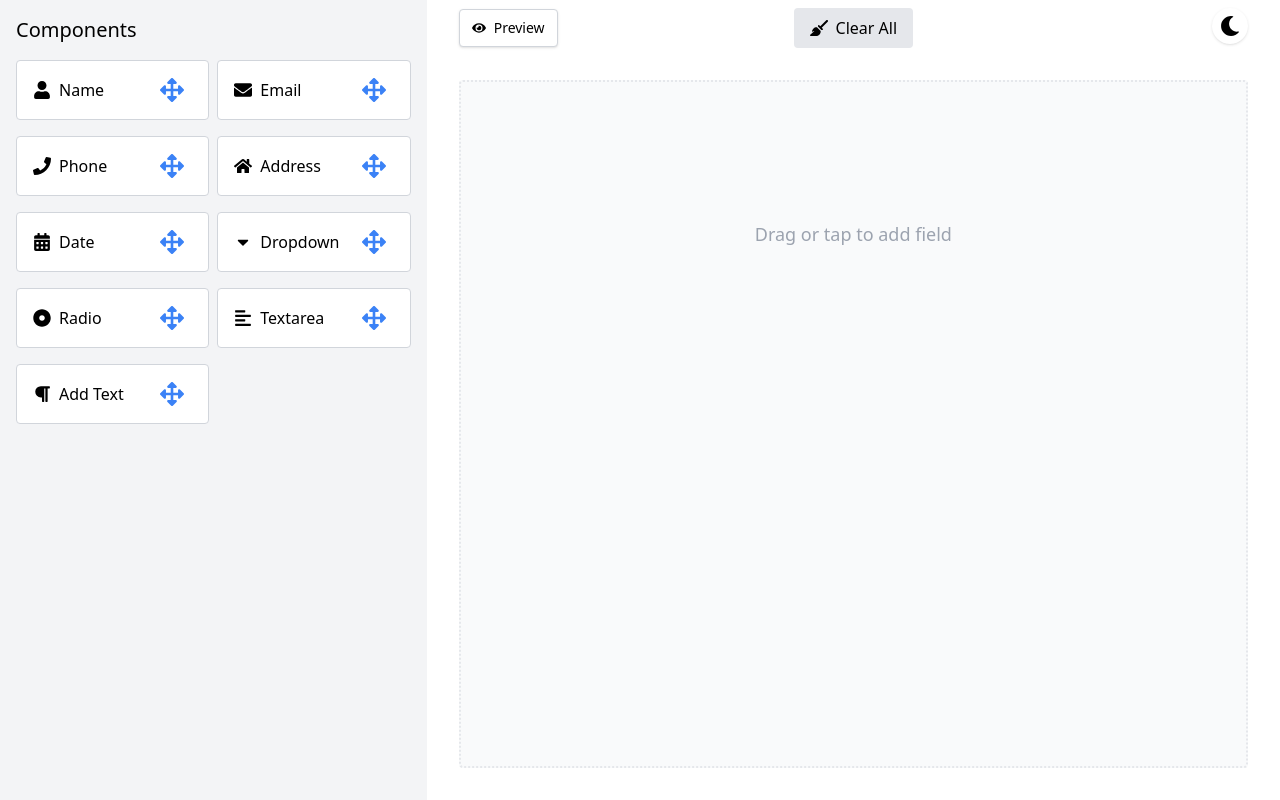
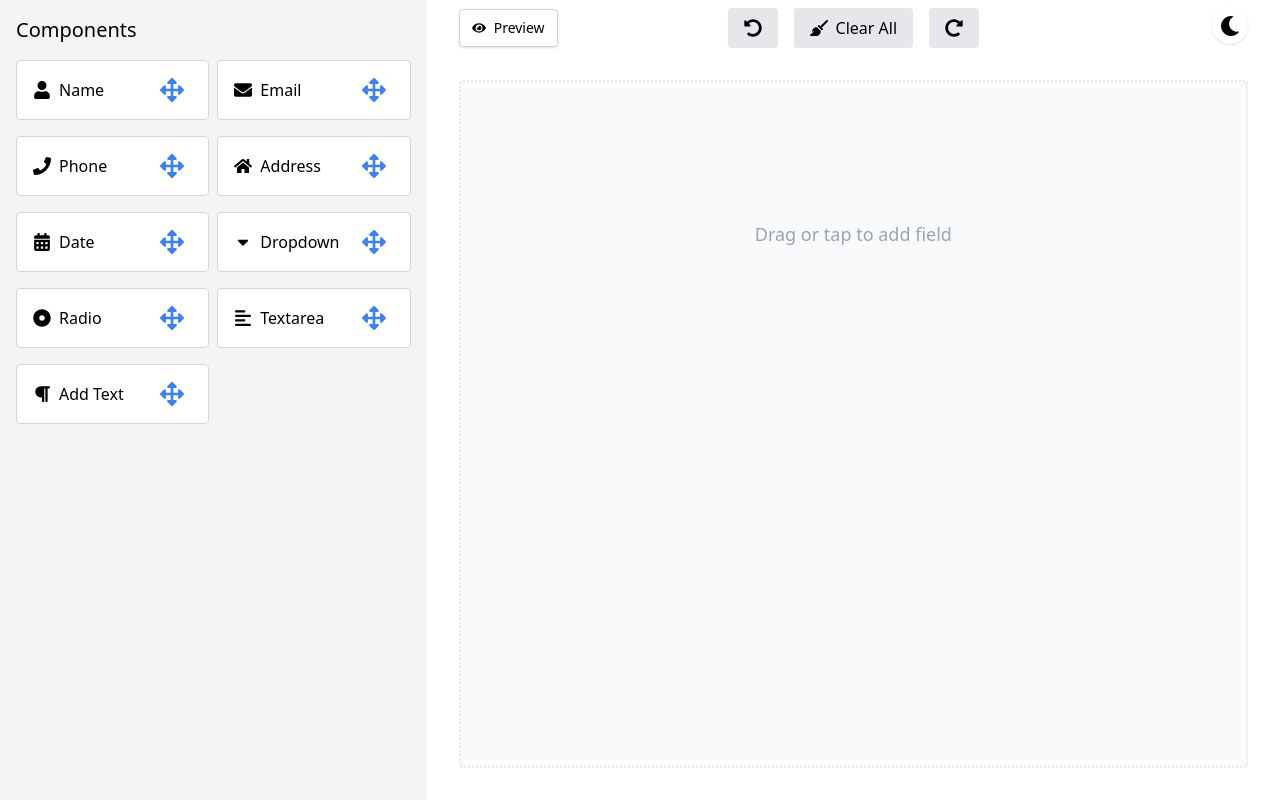
Before and after one commit to Abhi47Singh/React-Drag-Drop-Form, a React (Vite) app: page / in a window 1280 px wide. Built offline with nearby package versions, Linux system fonts and the light colour scheme.

Commit message:
undo-redo added

```diff
--- a/src/App.jsx
+++ b/src/App.jsx
@@ -13,6 +13,7 @@ import { arrayMove } from "@dnd-kit/sortable";
 import Sidebar from "./components/Sidebar";
 import FormBuilder from "./components/FormBuilder";
 import PreviewModal from "./components/PreviewModal";
+import useUndoRedo from "./hooks/useUndoRedo";
 
 const COMPONENTS = [
   { type: "name", label: "Name" },
@@ -27,7 +28,10 @@ const COMPONENTS = [
 ];
 
 export default function App() {
-  const [fields, setFields] = useState([]);
+  const [fields, setFields, undoAction, redoAction, clearAll] = useUndoRedo(
+    [],
+    10
+  );
   const [preview, setPreview] = useState(false);
   const [theme, setTheme] = useState("light");
   const [config, setConfig] = useState(null);
@@ -113,16 +117,15 @@ export default function App() {
     setFields((prev) => [...prev, ...newFields]);
   };
 
-  // Standard update/remove
-  const updateField = (id, updates) =>
+  // Update/add/remove handlers using setFields
+  const updateField = (id, updates) => {
     setFields((prev) =>
       prev.map((f) => (f.id === id ? { ...f, ...updates } : f))
     );
-  const removeField = (id) =>
+  };
+  const removeField = (id) => {
     setFields((prev) => prev.filter((f) => f.id !== id));
-
-  // Add this function:
-  const clearAll = () => setFields([]);
+  };
 
   return (
     <div
@@ -169,7 +172,9 @@ export default function App() {
             removeField={removeField}
             setConfig={setConfig}
             setPreview={setPreview}
-            clearAll={clearAll} // <-- Pass here
+            undoAction={undoAction}
+            redoAction={redoAction}
+            clearAll={clearAll}
           />
         </div>
       </DndContext>
--- a/src/components/FormBuilder.jsx
+++ b/src/components/FormBuilder.jsx
@@ -1,13 +1,23 @@
-import React, { useState, useRef, useEffect } from "react";
+import React, { useRef, useEffect } from "react";
 import { useDroppable } from "@dnd-kit/core";
 import { SortableContext, verticalListSortingStrategy } from "@dnd-kit/sortable";
-import { FaEye } from "react-icons/fa";
+import { FaEye, FaRedoAlt, FaUndoAlt } from "react-icons/fa";
 import { FaBroom } from "react-icons/fa6";
 import SortableField, { SortableFieldGroup } from "./SortableField";
 
-export default function FormBuilder({ fields, updateField, removeField, setConfig, setPreview, clearAll }) {
+export default function FormBuilder({
+  fields,
+  updateField,
+  removeField,
+  setConfig,
+  setPreview,
+  undoAction,
+  redoAction,
+  clearAll,
+}) {
   const { setNodeRef, isOver } = useDroppable({ id: "form-dropzone" });
   const dropzoneRef = useRef(null);
+
 
   // Auto-scroll to bottom when fields change
   useEffect(() => {
@@ -48,14 +58,29 @@ export default function FormBuilder({ fields, updateField, removeField, setConfi
 
   return (
     <div className="flex-1 relative flex flex-col mt-6">
-      {/* Clear All Button */}
-      <div className="flex justify-center -mt-4">
+      {/* Clear All, Undo, Redo Buttons */}
+      <div className="flex justify-center gap-4 -mt-4">
+        {/* Undo */}
+        <button
+          onClick={undoAction}
+          className="flex items-center gap-2 px-4 py-2 rounded bg-gray-200 dark:bg-gray-700 text-black dark:text-white hover:!bg-green-500 hover:text-white transition"
+        >
+          <FaUndoAlt className="text-lg" />
+        </button>
+        {/* Clear All */}
         <button
           onClick={clearAll}
-          className="flex items-center gap-2 px-4 py-2 rounded bg-gray-200 dark:bg-gray-700 text-black dark:text-white hover:bg-red-500 hover:text-white transition"
+          className="flex items-center gap-2 px-4 py-2 rounded bg-gray-200 dark:bg-gray-700 text-black dark:text-white hover:!bg-red-500 hover:!text-white transition-colors"
         >
           <FaBroom className="text-lg" />
           Clear All
+        </button>
+        {/* Redo */}
+        <button
+          onClick={redoAction}
+          className="flex items-center gap-2 px-4 py-2 rounded bg-gray-200 dark:bg-gray-700 text-black dark:text-white hover:!bg-green-500 hover:text-white transition"
+        >
+          <FaRedoAlt className="text-lg" />
         </button>
       </div>
 
--- /dev/null
+++ b/src/hooks/useUndoRedo.js
@@ -0,0 +1,39 @@
+import { useRef, useState } from "react";
+
+export default function useUndoRedo(initialState, limit = 10) {
+  const [state, setState] = useState(initialState);
+  const undoStack = useRef([]);
+  const redoStack = useRef([]);
+
+  const set = (newState) => {
+    // Only push if state actually changes
+    if (newState !== state) {
+      undoStack.current.push(state);
+      if (undoStack.current.length > limit) undoStack.current.shift();
+      setState(newState);
+      redoStack.current = [];
+    }
+  };
+
+  const undo = () => {
+    if (undoStack.current.length === 0) return;
+    const prev = undoStack.current.pop();
+    redoStack.current.push(state);
+    setState(prev);
+  };
+
+  const redo = () => {
+    if (redoStack.current.length === 0) return;
+    const next = redoStack.current.pop();
+    undoStack.current.push(state);
+    setState(next);
+  };
+
+  const clear = () => {
+    undoStack.current = [];
+    redoStack.current = [];
+    setState(initialState);
+  };
+
+  return [state, set, undo, redo, clear];
+}
```
